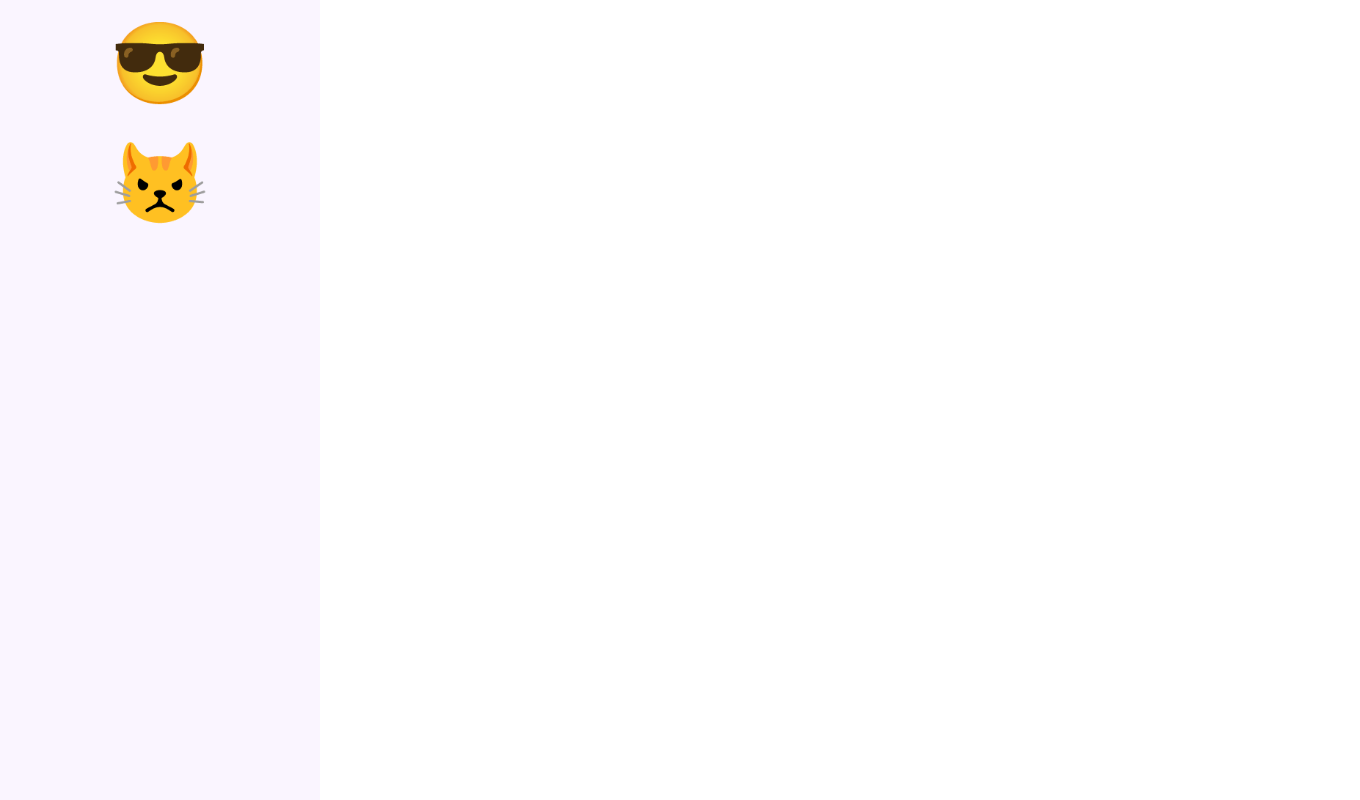
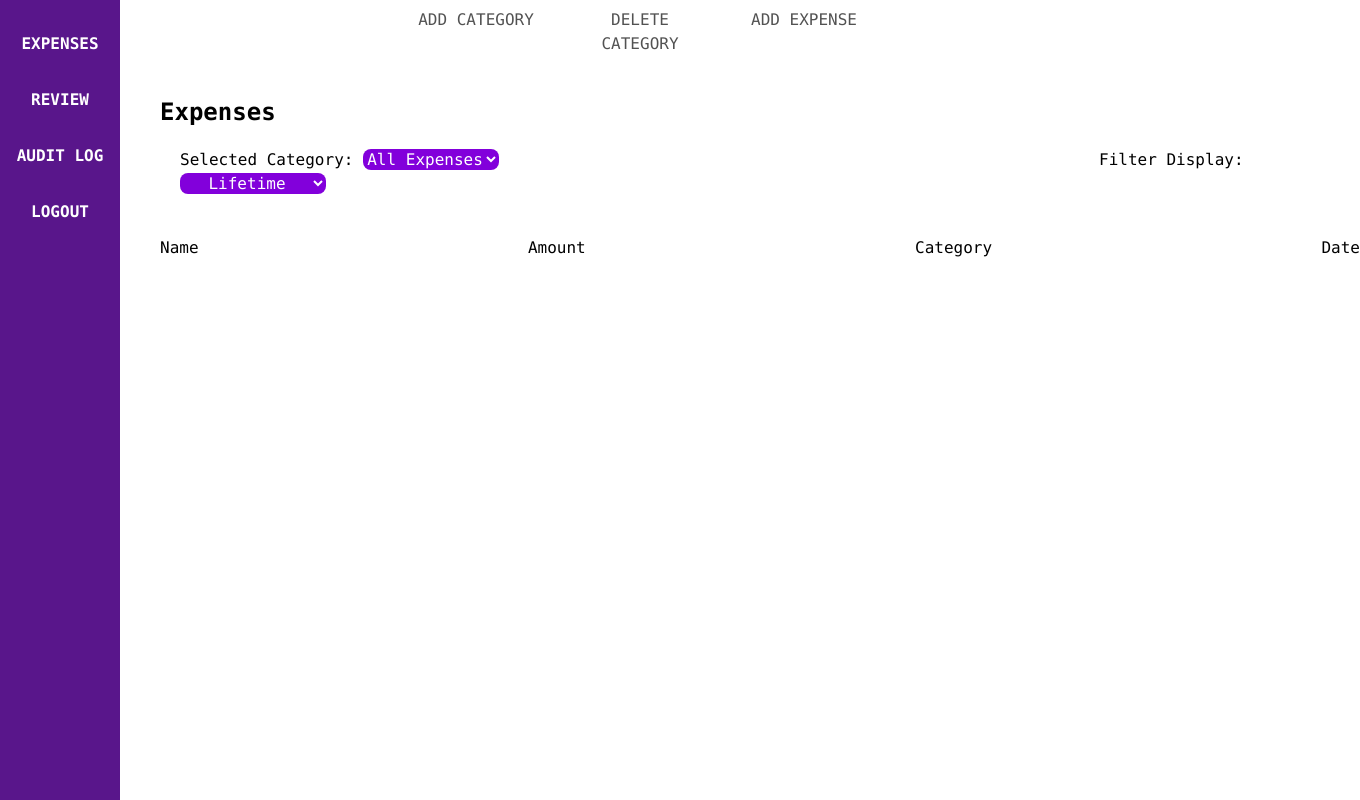
Before and after one commit to RobomrFox/Expense-Tracker-, a React (Vite) app: page / in a window 1280 px wide. Shown: the whole page, 1360 px wide, since content can reach past the window. Built offline with nearby package versions, Linux system fonts and the light colour scheme.

Commit message:
Added ui, inputs and buttons

```diff
--- a/package.json
+++ b/package.json
@@ -16,6 +16,7 @@
     "mongoose": "^8.12.1",
     "react": "^19.0.0",
     "react-dom": "^19.0.0",
+    "react-router-dom": "^7.4.0",
     "tailwindcss": "^4.0.12"
   },
   "devDependencies": {
--- a/src/App.jsx
+++ b/src/App.jsx
@@ -1,8 +1,15 @@
-import { useState } from 'react'
+import { StrictMode, useState } from 'react'
 import reactLogo from './assets/react.svg'
 import viteLogo from '/vite.svg'
 import './App.css'
 import Sidebar from './components/Sidebar'
+import Login from './components/Login'
+import Register from './components/Register'
+import Topbar from './components/Topbar'
+import ExpenseRecords from './components/ExpenseRecords'
+import AddExpense from './components/AddExpense'
+import AddCategory from './components/AddCategory'
+import DeleteCategory from './components/DeleteCategory'
 
 function App() {
   const [count, setCount] = useState(0);
@@ -11,9 +18,11 @@ function App() {
   console.log("Is App rendering? ")
 
   return (
-    <>
-      <Sidebar />
-    </>
+    <div>
+      <Topbar/>
+      <ExpenseRecords/>
+      <Sidebar/>
+    </div>
   )
 }
 
--- /dev/null
+++ b/src/components/AddCategory.jsx
@@ -0,0 +1,14 @@
+function AddCategory() {
+    return (
+        <div className="min-h-50 max-w-80 mx-auto my-auto rounded-lg border-2 border-neutral-300 font-mono text-center">
+            <div className="py-8 font-bold"><label>ADD CATEGORY</label></div>
+            <div className=""><label>Name</label></div>
+            <div className="pb-5"><input className="border-1 border-neutral-500"></input></div>
+            <div className="py-8 space-x-10">
+                <button className="border-1 border-black-500 rounded-xl min-w-25">BACK</button>
+                <button className="bg-blue-500 text-white rounded-xl min-w-25">CREATE</button>
+            </div>
+        </div>
+    )
+}
+export default AddCategory;
--- /dev/null
+++ b/src/components/AddExpense.jsx
@@ -0,0 +1,25 @@
+function AddExpense() {
+    return (
+        <div className="min-h-100 max-w-80 mx-auto my-auto rounded-lg border-2 border-neutral-300 font-mono text-center">
+            <div className="py-8 font-bold"><label>ADD EXPENSE</label></div>
+            <div className=""><label>Name</label></div>
+            <div className="pb-5"><input className="border-1 border-neutral-500"></input></div>
+            <div className=""><label>Amount</label></div>
+            <div className="pb-5"><input className="border-1 border-neutral-500"></input></div>
+            <div className=""><label>Category</label></div>
+            <div className="pb-13">
+                <select id="categories" className="border-1 border-neutral-500">
+                    <option selected>Select Category</option>
+                    <option value="C1">Category 1</option>
+                    <option value="C2">Category 2</option>
+                    <option value="C3">Category 3</option>
+                </select>
+            </div>
+            <div className="py-8 space-x-10">
+                <button className="border-1 border-black-500 rounded-xl min-w-25">BACK</button>
+                <button className="bg-blue-500 text-white rounded-xl min-w-25">CREATE</button>
+            </div>
+        </div>
+    )
+}
+export default AddExpense;
--- /dev/null
+++ b/src/components/DeleteCategory.jsx
@@ -0,0 +1,21 @@
+function DeleteCategory() {
+    return (
+        <div className="min-h-50 max-w-80 mx-auto my-auto rounded-lg border-2 border-neutral-300 font-mono text-center">
+            <div className="py-8 font-bold"><label>DELETE CATEGORY</label></div>
+            <div className=""><label>Category</label></div>
+            <div className="pb-13">
+                <select id="categories" className="border-1 border-neutral-500">
+                    <option selected>Select Category</option>
+                    <option value="C1">Category 1</option>
+                    <option value="C2">Category 2</option>
+                    <option value="C3">Category 3</option>
+                </select>
+            </div>
+            <div className="py-8 space-x-10">
+                <button className="border-1 border-black-500 rounded-xl min-w-25">BACK</button>
+                <button className="bg-blue-500 text-white rounded-xl min-w-25">DELETE</button>
+            </div>
+        </div>
+    )
+}
+export default DeleteCategory;
--- /dev/null
+++ b/src/components/ExpenseRecords.jsx
@@ -0,0 +1,34 @@
+function ExpenseRecords() {
+    return (
+        <div className="container max-w-300 mt-10 ml-40 font-mono">
+            <div className="flex">
+                <div className="text-2xl"><label className="font-bold">Expenses</label>
+                    <div className="ml-5 mt-5 text-base">
+                        <label>Selected Category: </label>
+                        <select id="categories" className="rounded-lg bg-purple-700 text-white text-center ">
+                            <option selected>All Expenses</option>
+                            <option value="C1">Category 1</option>
+                            <option value="C2">Category 2</option>
+                            <option value="C3">Category 3</option>
+                        </select>
+                        <label className="ml-150">Filter Display: </label>
+                        <select id="timeDisplays" className="rounded-lg bg-purple-700 text-white text-center ">
+                            <option selected>Lifetime</option>
+                            <option value="D1">Past Week</option>
+                            <option value="D2">Past Month</option>
+                            <option value="D3">Past 6 Months</option>
+                            <option value="D4">Past Year</option>
+                        </select>
+                    </div>
+                    <div className="flex mt-10 text-base justify-between">
+                        <label>Name</label>
+                        <label>Amount</label>
+                        <label>Category</label>
+                        <label>Date</label>
+                    </div>
+                </div>
+            </div>
+        </div>
+    )
+}
+export default ExpenseRecords;
--- /dev/null
+++ b/src/components/Login.jsx
@@ -0,0 +1,17 @@
+function Login() {
+    return (
+        <div className="h-screen bg-neutral-500">
+            <div className="container max-w-80 mx-auto py-20">
+                <div className="flex flex-col items-center rounded-xl bg-neutral-50 shadow-lg">
+                    <div className="pt-8"><label>Username</label></div>
+                    <div className="pt-1"><input className="border-1 border-black-500" name="logUsername"></input></div>
+                    <div className="pt-8"><label >Password</label></div>
+                    <div className="pt-1"><input className="border-1 border-black-500" name="logPassword"></input></div>
+                    <div className="pt-15"><button className="bg-blue-600 rounded-xl text-white px-6 py-0.5">Login</button></div>
+                    <div className="p-8"><button className="">Register</button></div>
+                </div>
+            </div>
+        </div>
+    )
+}
+export default Login;
--- a/src/components/Navigation.jsx
+++ b/src/components/Navigation.jsx
@@ -4,7 +4,7 @@
 function Navigation() {
     return(
         <>
-            <div className>
+            <div className="w-full h-[3rem] bg-amber-50 relative z-1">
 
             </div>
         </>
--- /dev/null
+++ b/src/components/Register.jsx
@@ -0,0 +1,17 @@
+function Register() {
+    return (
+        <div className="h-screen bg-neutral-500">
+            <div className="container max-w-80 mx-auto py-20">
+                <div className="flex flex-col items-center rounded-xl bg-neutral-50 shadow-lg">
+                    <div className="pt-8"><label className="">Username</label></div>
+                    <div className="pt-1"><input className="border-1 border-black-500" name="logUsername"></input></div>
+                    <div className="pt-8"><label className="">Password</label></div>
+                    <div className="pt-1"><input className="border-1 border-black-500" name="logPassword"></input></div>
+                    <div className="pt-15"><button className="bg-blue-600 rounded-xl text-white px-6 py-0.5">Register</button></div>
+                    <div className="p-8"><button className="">Back</button></div>
+                </div>
+            </div>
+        </div>
+    )
+}
+export default Register;
--- a/src/components/Sidebar.jsx
+++ b/src/components/Sidebar.jsx
@@ -1,21 +1,13 @@
 const Sidebar = function () {
-
-    return(
-    <>
-        <div className="w-[20rem] bg-purple-50 h-screen">
-
-            <div className="flex flex-col my-auto h-full">
-                <button>
-                    <span className="text-[5rem]">😎</span>
-                </button>
-                <button>
-                    <span className="text-[5rem]">😾</span>
-                </button>
+    return (
+        <div className="fixed top-0 container max-w-30 h-screen bg-purple-900">
+            <div className="flex flex-col items-center font-semibold font-mono text-white">
+                <div className="mt-8"><button>EXPENSES</button></div>
+                <div className="my-8"><button>REVIEW</button></div>
+                <div className="mb-8"><button>AUDIT LOG</button></div>
+                <div className="mb-8"><button>LOGOUT</button></div>
             </div>
         </div>
-    </>)
-
+    )
 }
-
-
 export default Sidebar;
--- /dev/null
+++ b/src/components/Topbar.jsx
@@ -0,0 +1,12 @@
+function Topbar() {
+    return (
+        <div className="container max-w-200 mx-auto">
+            <div className="flex flex-row justify-center text-neutral-600 font-mono">
+                <div className="mt-2 mx-3 w-35 text-center"><button>ADD CATEGORY</button></div>
+                <div className="mt-2 mx-3 w-35 text-center"><button>DELETE CATEGORY</button></div>
+                <div className="mt-2 mx-3 w-35 text-center"><button>ADD EXPENSE</button></div>
+            </div>
+        </div>
+    )
+}
+export default Topbar;
```
Also changed, not shown: 1 other file (tests, documents, lock files or other folders).
